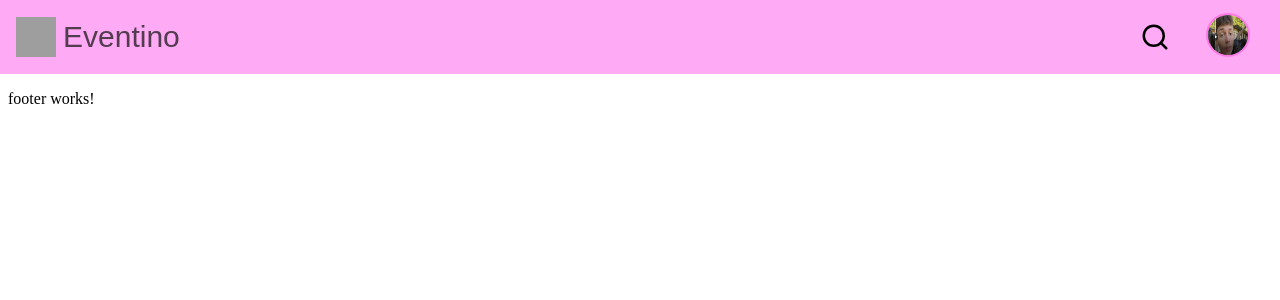
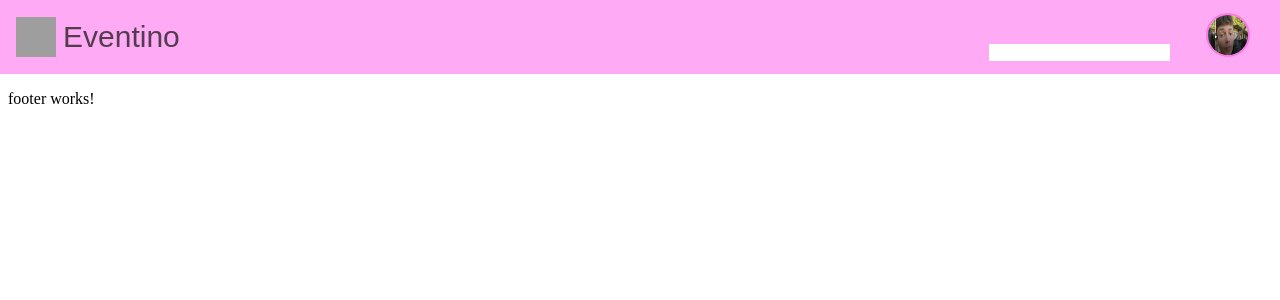
Before and after one commit to lattugaassopita/progetto-esempio, an Angular app: page /home in a window 1280 px wide. Both pictures are taken after a click on the button 1155 px from the left and 38 px from the top of the page. Shown: the top 300 px of the page. Built offline with nearby package versions, Linux system fonts and the light colour scheme; grey boxes are pictures that could not be loaded.

Commit message:
update header with searchbar

```diff
--- a/src/app/components/header/header.component.html
+++ b/src/app/components/header/header.component.html
@@ -8,7 +8,11 @@
         </div>
         <div class="navbar">
             <button>
-                <img src="./assets/lente-ingrandimento.svg" alt="navbar" width="30px" height="40px" id="nav-icon">
+                @if (navbarIsNotVisible) {
+                    <img src="./assets/lente-ingrandimento.svg" alt="navbar" width="30px" height="40px" id="nav-icon" (click)="showNavbar()">
+                } @else {
+                    <input type="text" (focusout)="showNavbar()">
+                }
             </button>
             <div class="dropdown">
                 <img src="./assets/fotoProva.png" alt="img" width="40px" height="40px" id="pic-icon">
--- a/src/app/components/header/header.component.scss
+++ b/src/app/components/header/header.component.scss
@@ -12,6 +12,7 @@
     a {
         display: flex;
         flex: 20%;
+        text-decoration: none;
         img {
         margin: 17px 7px 0px 16px;
         }
@@ -31,6 +32,12 @@
         border-style: none;
         img {
             transition: 0.2s;
+            cursor: pointer;
+        }
+        input{
+            outline: none;
+            cursor: text;
+            border-style: none;
         }
     }
     button:hover {
@@ -47,6 +54,7 @@
         border: 2px solid rgba(255, 71, 215, 0.507);
         margin-inline-end: 30px;
         transition: 0.2s;
+        cursor: pointer;
     }
     #pic-icon:hover {
         border: 2px solid rgb(63, 63, 63);
--- a/src/app/components/header/header.component.ts
+++ b/src/app/components/header/header.component.ts
@@ -1,12 +1,32 @@
-import { Component } from '@angular/core';
+import { CommonModule } from '@angular/common';
+import { Component, OnInit } from '@angular/core';
+import { RouterModule } from '@angular/router';
 
 @Component({
   selector: 'app-header',
   standalone: true,
-  imports: [],
+  imports: [RouterModule, CommonModule],
   templateUrl: './header.component.html',
   styleUrl: './header.component.scss'
 })
-export class HeaderComponent {
+export class HeaderComponent implements OnInit {
+
+  constructor() {}
+
+  ngOnInit() {
+    this.navbarIsNotVisible = true;
+  }
+
+
+  navbarIsNotVisible: boolean = false;
+
+  showNavbar() {
+    this.navbarIsNotVisible = !this.navbarIsNotVisible;
+    console.log("adesso navbarIsNotVisible è", this.navbarIsNotVisible)
+  }
+
+  resetNavbar() {
+    this.navbarIsNotVisible= true;
+  }
 
 }
```
